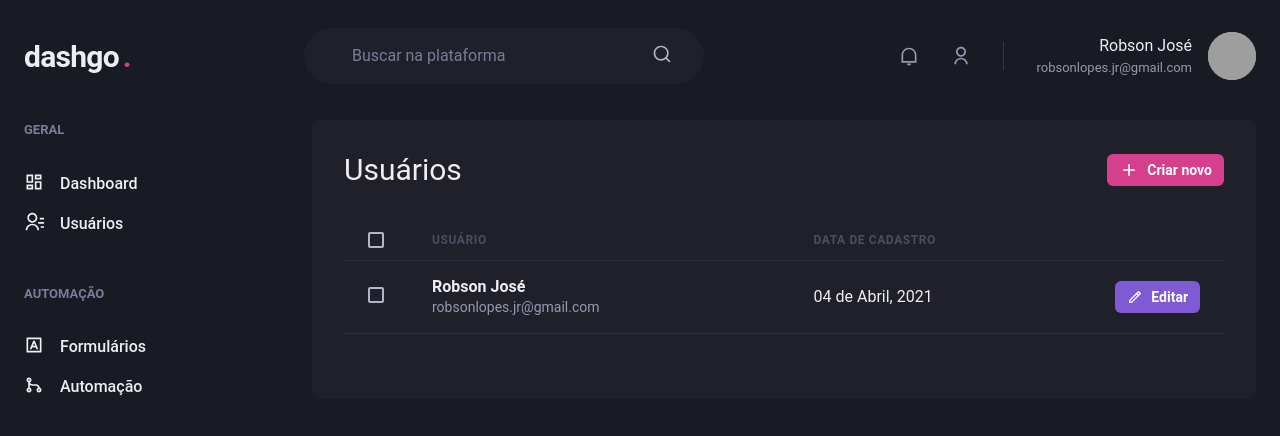
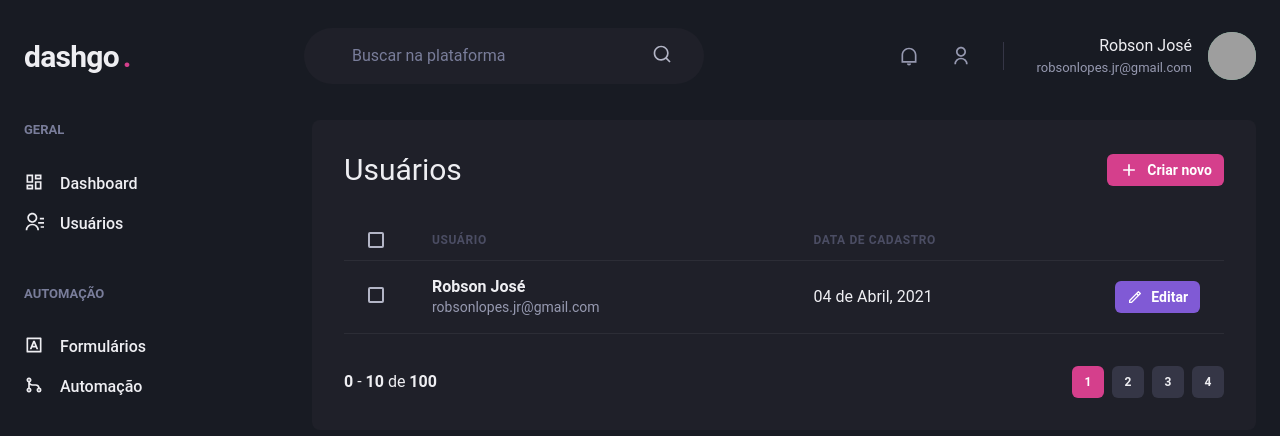
Before and after one commit to robsonlopesjr/nextjs-ignite-dashgo, a Next.js app: page /users in a window 1280 px wide. Shown: the top 436 px of the page. Built offline with nearby package versions, Linux system fonts and the light colour scheme; grey boxes are pictures that could not be loaded.

Commit message:
criado componente de paginação

```diff
--- /dev/null
+++ b/src/components/Pagination.tsx
@@ -0,0 +1,63 @@
+import { Box, Button, Stack } from "@chakra-ui/react";
+
+export function Pagination() {
+    return (
+        <Stack direction="row" mt="8" justify="space-between" align="center" spacing="6">
+            <Box>
+                <strong>0</strong> - <strong>10</strong> de <strong>100</strong>
+            </Box>
+
+            <Stack direction="row" spacing="2">
+                <Button
+                    size="sm"
+                    fontSize="xs"
+                    width="4"
+                    colorScheme="pink"
+                    disabled
+                    _disabled={{
+                        bg: 'pink.500',
+                        cursor: 'default'
+                    }}
+                >
+                    1
+                </Button>
+
+                <Button
+                    size="sm"
+                    fontSize="xs"
+                    width="4"
+                    bg="gray.700"
+                    _hover={{
+                        bg: 'gray.500'
+                    }}
+                >
+                    2
+                </Button>
+
+                <Button
+                    size="sm"
+                    fontSize="xs"
+                    width="4"
+                    bg="gray.700"
+                    _hover={{
+                        bg: 'gray.500'
+                    }}
+                >
+                    3
+                </Button>
+
+                <Button
+                    size="sm"
+                    fontSize="xs"
+                    width="4"
+                    bg="gray.700"
+                    _hover={{
+                        bg: 'gray.500'
+                    }}
+                >
+                    4
+                </Button>
+            </Stack>
+        </Stack>
+    )
+}
--- a/src/pages/users/index.tsx
+++ b/src/pages/users/index.tsx
@@ -2,6 +2,7 @@
 import { RiAddLine, RiPencilLine } from "react-icons/ri";
 
 import { Header } from "../../components/Header";
+import { Pagination } from "../../components/Pagination";
 import { Sidebar } from "../../components/Sidebar";
 
 export default function UserList() {
@@ -69,6 +70,8 @@
                             </Tr>
                         </Tbody>
                     </Table>
+
+                    <Pagination />
                 </Box>
             </Flex>
         </Box>
```
